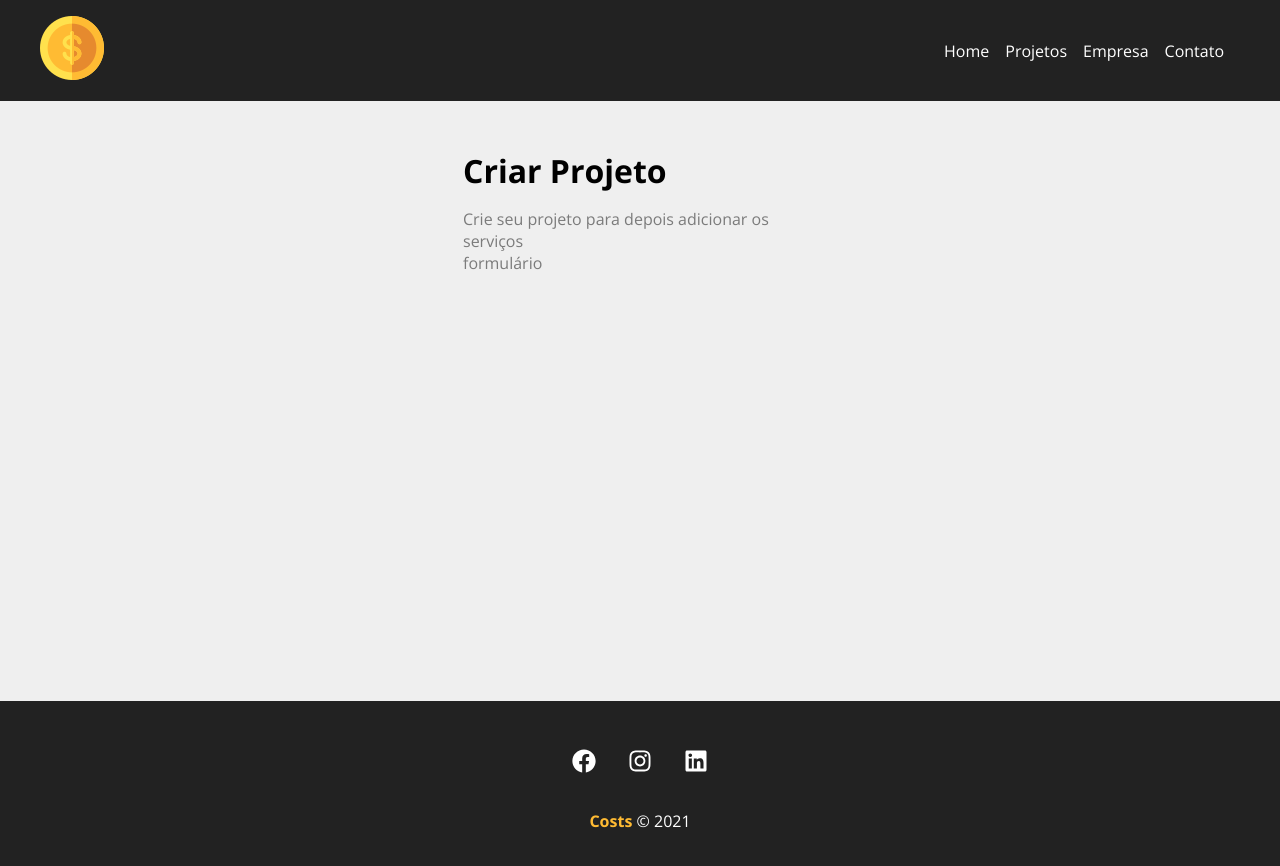
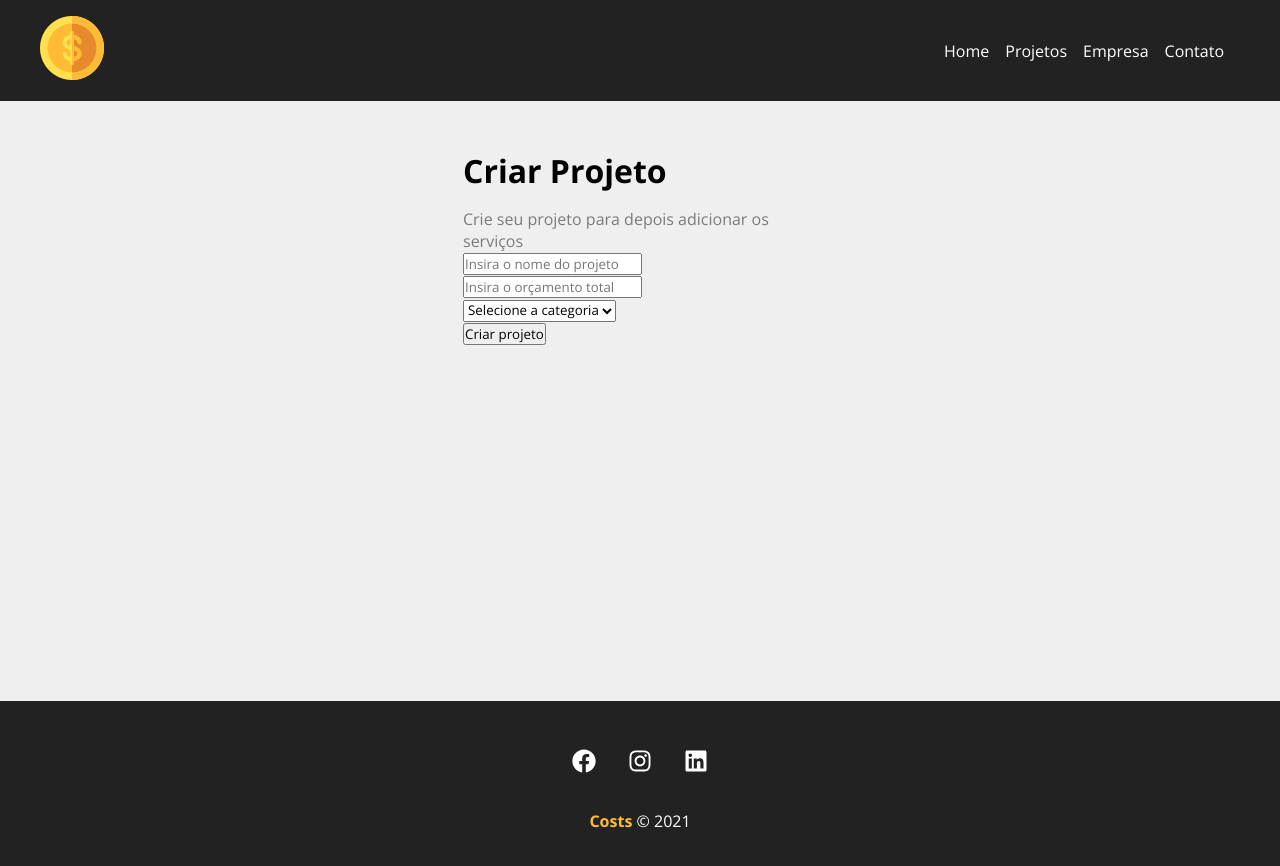
Before and after one commit to EnriqueSFlor/project-costs, a React (Create React App) app: page /newproject in a window 1280 px wide. Shown: the top 866 px of the page. Built offline with nearby package versions, Linux system fonts and the light colour scheme.

Commit message:
criando formulario

```diff
--- a/src/components/pages/NewProject.js
+++ b/src/components/pages/NewProject.js
@@ -1,3 +1,4 @@
+import ProjectForm from '../projects/ProjectForm'
 import styles from './NewProject.module.css'
 
 
@@ -6,7 +7,7 @@
         <div className={styles.newproject_container}>
            <h1>Criar Projeto</h1>
            <p>Crie seu projeto para depois adicionar os serviços</p>
-           <p>formulário</p>
+           <ProjectForm/>
         </div>
     )
 }
--- /dev/null
+++ b/src/components/projects/ProjectForm.js
@@ -0,0 +1,19 @@
+export default function ProjectForm(){
+    return (
+        <form>
+            <div>
+              <input type="text" placeholder="Insira o nome do projeto"></input>
+            </div>
+            <div>
+             <input type="Number" placeholder="Insira o orçamento total"></input>
+            </div>
+            <div>
+             <select name="category_id">
+                <option disabled selected>Selecione a categoria</option>
+             </select>
+            </div>
+            <div>
+                <input type="submit" value="Criar projeto"></input>
+            </div>
+        </form>
+    )}
```
